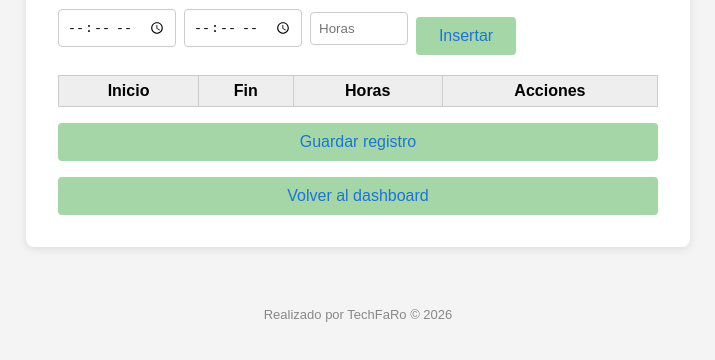
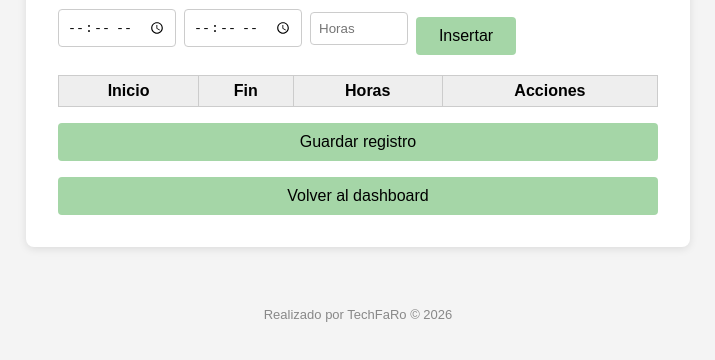
Before and after one commit to FABIOR1981/controlHorasClientes, a website: page html/registro_horas.html in a window 1280 px wide. Shown: the part 218-578 px from the top of the page, without its empty margins (282-997 px from the left). Drawn offline with Linux system fonts and the light colour scheme.

Commit message:
botones texto negro

```diff
--- a/css/main.css
+++ b/css/main.css
@@ -1,3 +1,6 @@
+button {
+    color: #000;
+}
 /* Estilos base para controlHorasClientes */
 body {
     font-family: Arial, sans-serif;
--- a/html/registro_horas.html
+++ b/html/registro_horas.html
@@ -21,7 +21,7 @@
                 <input type="time" id="nuevoInicio" placeholder="Inicio" style="width:100px;">
                 <input type="time" id="nuevoFin" placeholder="Fin" style="width:100px;">
                 <input type="number" min="0" step="0.1" id="nuevoHoras" placeholder="Horas" style="width:80px;">
-                <button type="button" id="addTramoBtn" style="width:100px;">Insertar</button>
+                <button type="button" id="addTramoBtn" style="width:100px; color:#000;">Insertar</button>
             </div>
             <div class="msg" id="msgRegistro"></div>
             <table id="tablaTramos" style="width:100%; border-collapse:collapse; margin-bottom:16px;">
@@ -35,9 +35,9 @@
                 </thead>
                 <tbody id="tbodyTramos"></tbody>
             </table>
-            <button type="submit">Guardar registro</button>
+            <button type="submit" style="color:#000;">Guardar registro</button>
         </form>
-        <button onclick="window.location.href='dashboard.html'" style="margin-top:16px;">Volver al dashboard</button>
+        <button onclick="window.location.href='dashboard.html'" style="margin-top:16px; color:#000;">Volver al dashboard</button>
     </div>
     <script src="../js/registro_horas.js"></script>
 </body>
```
